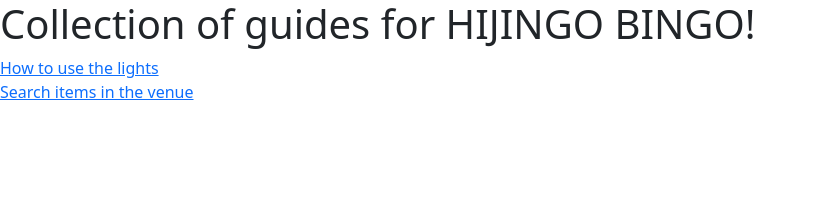
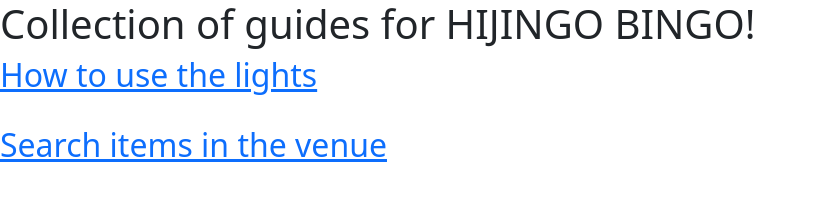
Before and after one commit to fightingentropy/hijingo, a plain HTML site: page index.html in a window 1280 px wide. Shown: the whole page, without its empty margins (0-816 px from the left). Drawn offline with nearby package versions, Linux system fonts and the light colour scheme.

Commit message:
Update index.html

```diff
--- a/index.html
+++ b/index.html
@@ -8,8 +8,9 @@
 </head>
 <body>
    <h1>Collection of guides for HIJINGO BINGO!</h1>
-    <a href="lights.html">How to use the lights</a><br>
-    <a href="search.html">Search items in the venue</a>
+    <h2><a href="lights.html">How to use the lights</a></h2>
+    <br>
+    <h2><a href="search.html">Search items in the venue</a></h2>
     <script src="https://cdn.jsdelivr.net/npm/bootstrap@5.3.3/dist/js/bootstrap.bundle.min.js" integrity="sha384-YvpcrYf0tY3lHB60NNkmXc5s9fDVZLESaAA55NDzOxhy9GkcIdslK1eN7N6jIeHz" crossorigin="anonymous"></script>
 </body>
 </html>
```
